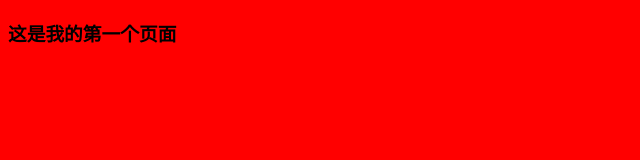
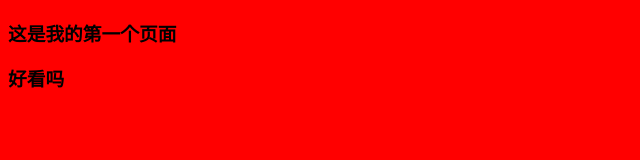
Before and after one commit to yangxinjin/app, a plain HTML site: page index.html in a window 1280 px wide. Shown: the whole page, without its empty margins (0-640 px from the left). Drawn offline with Linux system fonts and the light colour scheme.

Commit message:
第二次修改

```diff
--- a/index.html
+++ b/index.html
@@ -9,6 +9,7 @@
 
 <body>
     <h3>这是我的第一个页面</h3>
+    <h3>好看吗</h3>
     <script type="text/javascript" src="assets/js/index.js"></script>
 </body>
 
```
